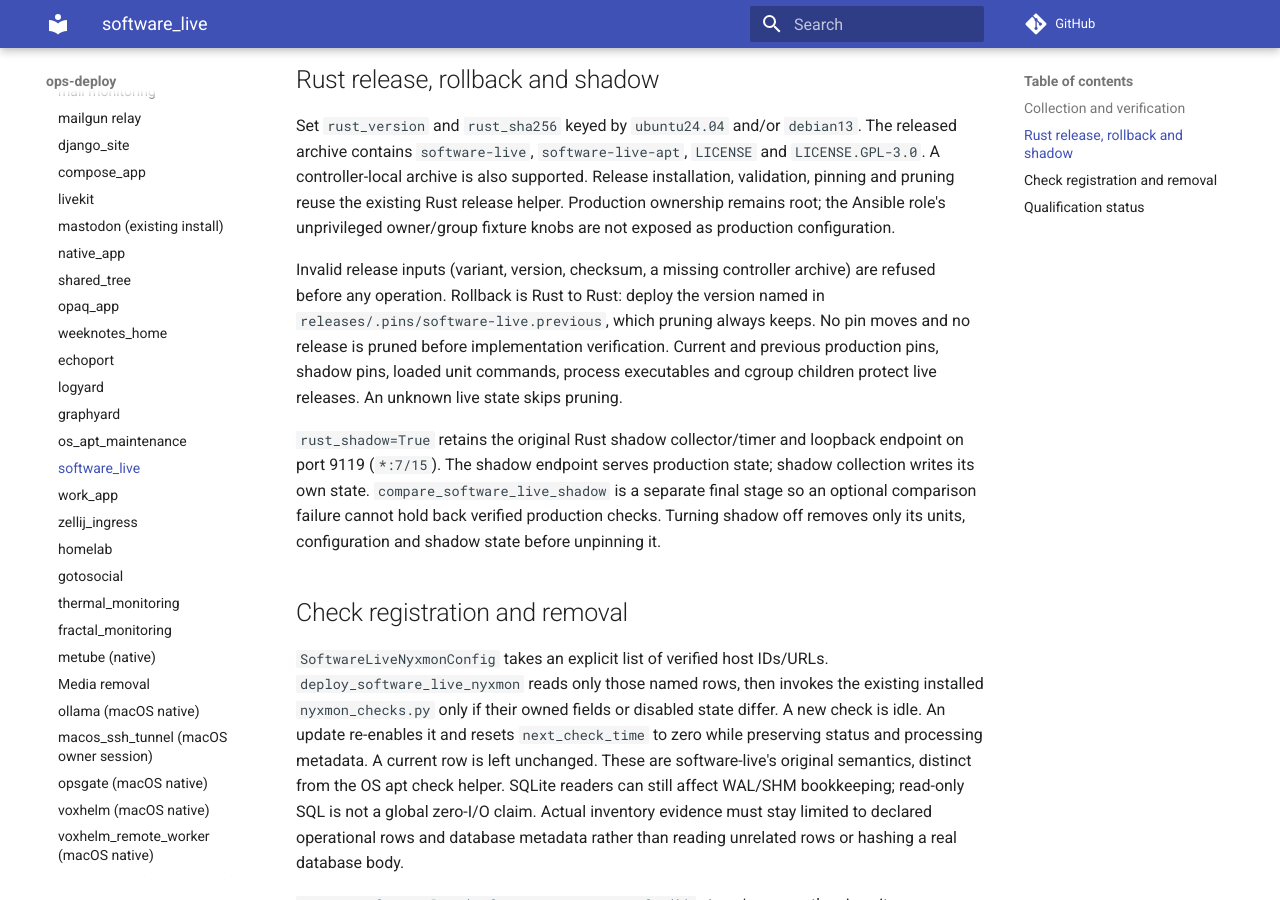
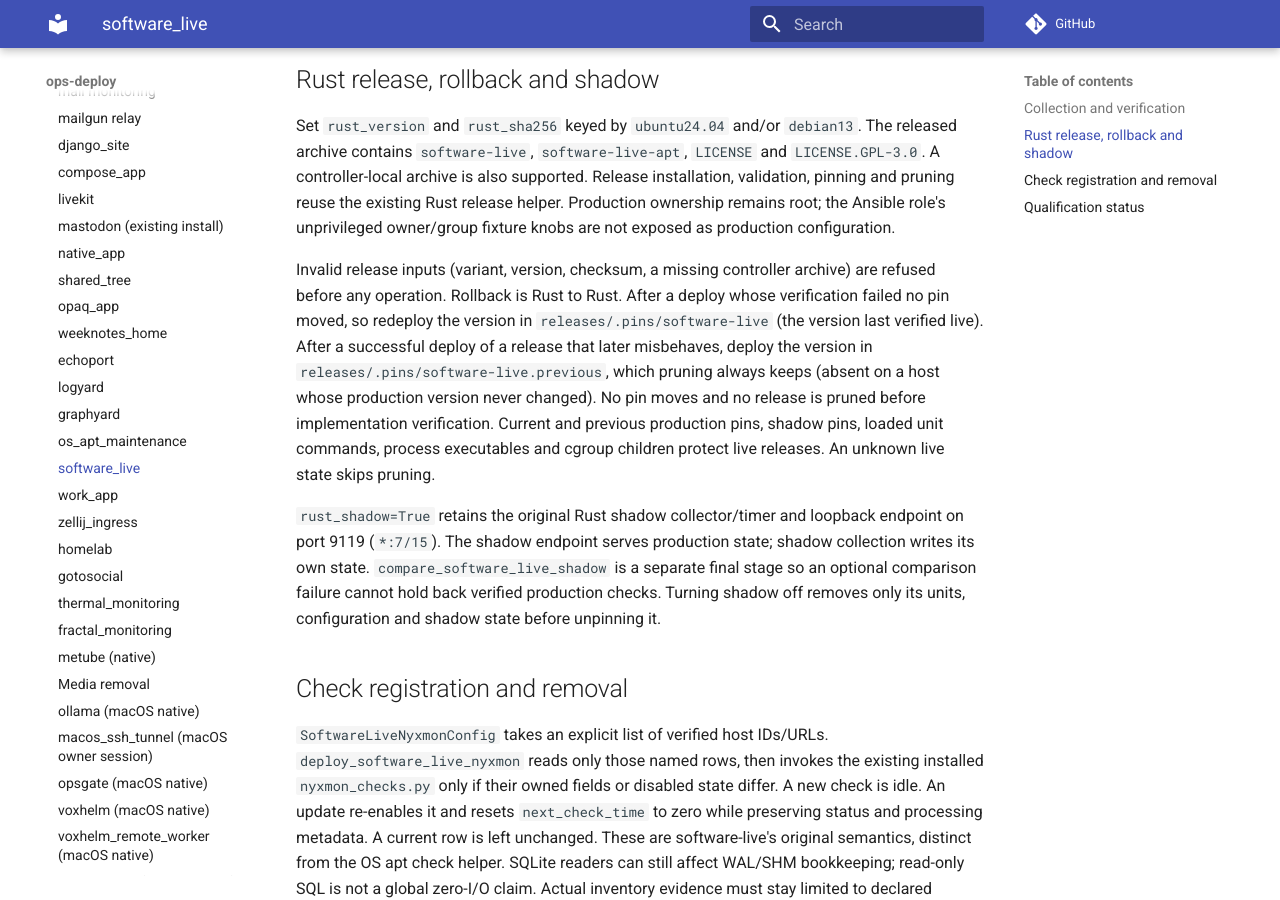
Before and after one commit to ephes/ops-deploy, an MkDocs documentation site: the page built from docs/services/software_live.md, in a window 1280 px wide and 900 px high, scrolled down 1610 px. Built offline with MkDocs 1.6.1 and Material for MkDocs 9.7.7, drawn with Linux system fonts in a browser that asks for light colours; comment, search, counter and statistics services are not loaded.

Commit message:
software_live: pin the S12 library commit and name the last verified release after a failed verification

```diff
--- a/docs/services/software_live.md
+++ b/docs/services/software_live.md
@@ -76,8 +76,11 @@ ownership remains root; the Ansible role's unprivileged owner/group fixture knob
 not exposed as production configuration.
 
 Invalid release inputs (variant, version, checksum, a missing controller archive) are
-refused before any operation. Rollback is Rust to Rust: deploy the version named in
-`releases/.pins/software-live.previous`, which pruning always keeps.
+refused before any operation. Rollback is Rust to Rust. After a deploy whose
+verification failed no pin moved, so redeploy the version in `releases/.pins/software-live`
+(the version last verified live). After a successful deploy of a release that later
+misbehaves, deploy the version in `releases/.pins/software-live.previous`, which pruning
+always keeps (absent on a host whose production version never changed).
 No pin moves and no release is pruned before implementation verification. Current and
 previous production pins, shadow pins, loaded unit commands, process executables and
 cgroup children protect live releases. An unknown live state skips pruning.
```
Also changed, not shown: 3 other files.
